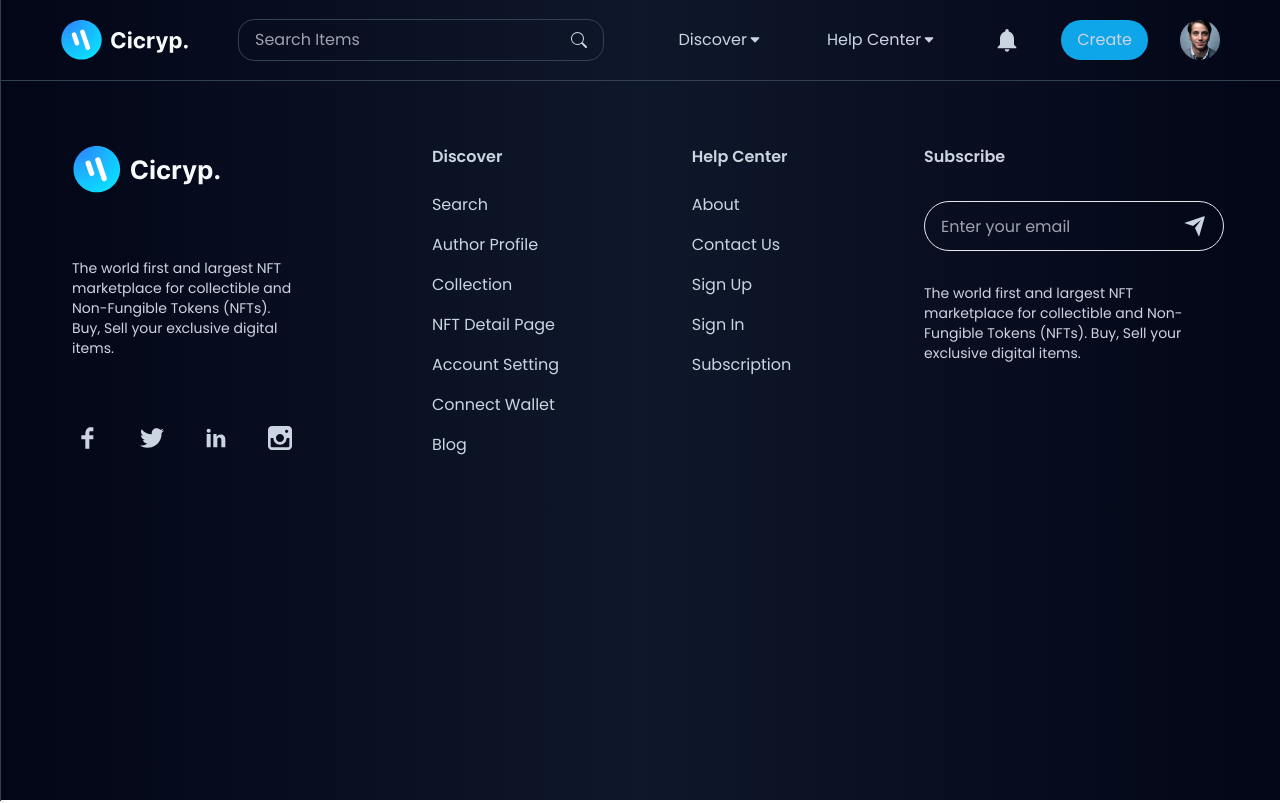
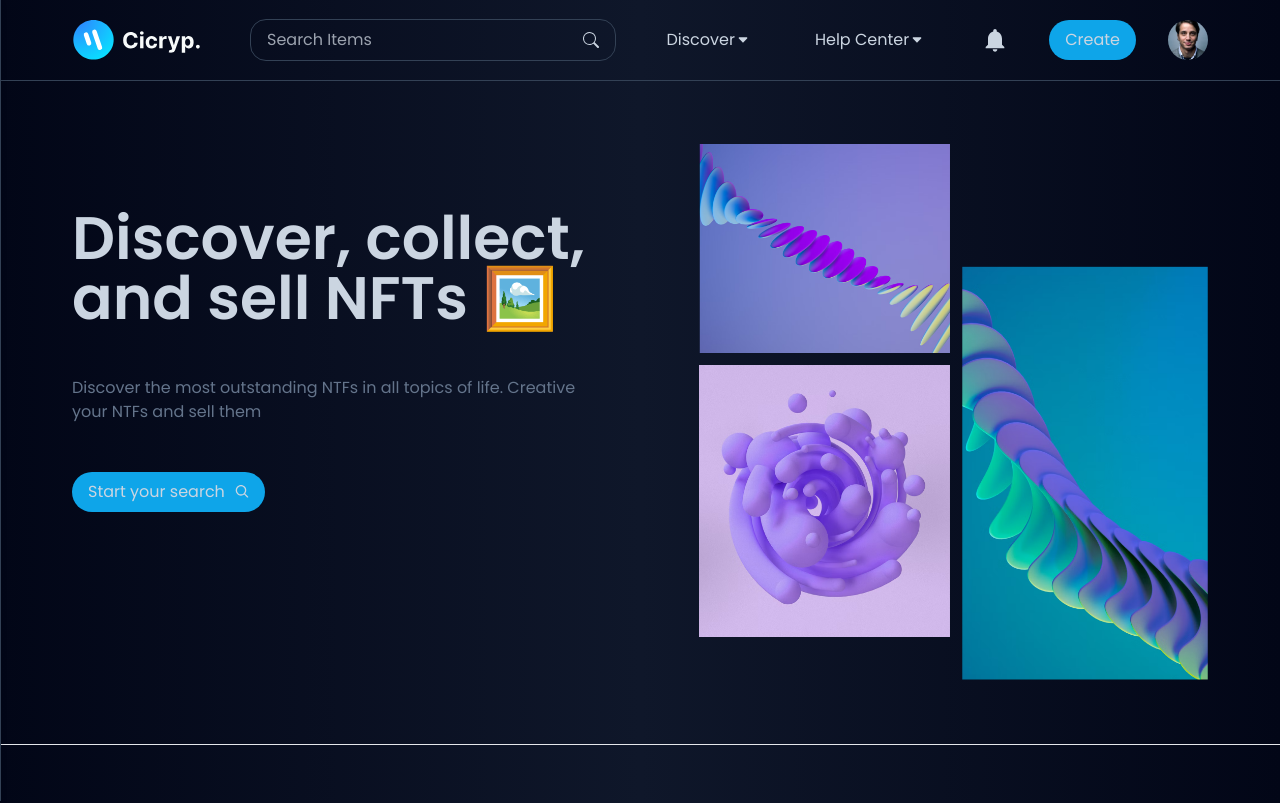
Before and after one commit to Devgrammer/mint-_magnet_forntend, a Next.js app: page / in a window 1280 px wide. Shown: the top 803 px of the page. Built offline with nearby package versions, Linux system fonts and the light colour scheme.

Commit message:
[ADD]: Hero Section is  added'

```diff
--- /dev/null
+++ b/components/HeroSection/HeroSection.jsx
@@ -0,0 +1,37 @@
+import React from "react";
+import Image from "next/image";
+import images from "../../img";
+import { Button } from "../componentsindex";
+import { CgSearch } from "react-icons/cg";
+
+const Hero = () => {
+  return (
+    <div className="hero-container flex flex-col md:flex-row justify-between gap-y-16 md:gap-y-0 gap-x-24 my-16 items-start text-slate-300">
+      {/* HERO LEFT PART */}
+      <div className="hero-container-left space-y-12 mt-16 w-full md:w-[55%]">
+        <div className="hero-container-heading text-6xl  font-semibold leading-18">
+          Discover, collect, and sell NFTs 🖼️
+        </div>
+        <div className="text-slate-500 ">
+          Discover the most outstanding NTFs in all topics of life. Creative
+          your NTFs and sell them
+        </div>
+
+        <Button
+          btnText={
+            <div className="flex items-center gap-2">
+              Start your search <CgSearch />{" "}
+            </div>
+          }
+        />
+      </div>
+
+      {/* HERO RIGHT PART */}
+      <div className="hero-container-right flex justify-end">
+        <Image src={images.hero} alt="hero-img" width={600} height={600} />
+      </div>
+    </div>
+  );
+};
+
+export default Hero;
--- a/components/NavBar/NavBar.jsx
+++ b/components/NavBar/NavBar.jsx
@@ -70,7 +70,7 @@ const NavBar = () => {
 
   return (
     <div className="navbar w-full flex justify-center outline outline-1 outline-slate-700 bg-gradient-to-r from-slate-950 via-slate-900 to-slate-950 backdrop-blur-4xl text-slate-300  ">
-      <div className="navbar-container  w-[1200px] h-[80px] flex justify-between items-center mx-[60px] py-[40px]">
+      <div className="navbar-container  w-[1200px] h-[80px] flex justify-between items-center px-8 py-[40px]">
         {/* LEFT SECTION START */}
         <div className="navbar-container-left flex  items-center  gap-8 md:gap-12 ">
           <div className="logo flex items-center">
@@ -168,8 +168,6 @@ const NavBar = () => {
           setOpenSideMenu={setOpenSideMenu}
           openSideMenu={openSideMenu}
         />
-        {/* {openSideMenu && (
-          )} */}
       </div>
     </div>
   );
--- a/components/componentsindex.js
+++ b/components/componentsindex.js
@@ -1,6 +1,7 @@
 import Button from "./Button/Button";
 import NavBar from "./NavBar/NavBar";
 import Footer from "./Footer/Footer";
+import HeroSection from "./HeroSection/HeroSection"
 
 
-export {Button, NavBar, Footer};
+export {Button, NavBar, Footer, HeroSection};
--- a/pages/_app.js
+++ b/pages/_app.js
@@ -1,13 +1,15 @@
 import "@/styles/globals.css";
-import { Footer, NavBar } from "@/components/componentsindex";
+import { Footer, HeroSection, NavBar } from "@/components/componentsindex";
 
 
- const App = ({ Component, pageProps })=>(
-    <main className="w-full min-w-[480px] min-h-screen overflow-hidden">
-    <NavBar/>
-    <Component {...pageProps}/>
-    <Footer/>
- </main>
-    );
+const App = ({ Component, pageProps }) => (
+   <main className="max-w-full min-w-[480px]  min-h-screen overflow-hidden">
+      <NavBar />
+      <div className="components-container max-w-[1200px] mx-auto  px-8">
+         <Component { ...pageProps } />
+      </div>
+      <Footer />
+   </main>
+);
 
- export default App;
+export default App;
--- a/pages/index.js
+++ b/pages/index.js
@@ -1,8 +1,9 @@
+import { HeroSection } from '@/components/componentsindex'
 import React from 'react'
 
 const Home = () => {
   return (
-    <></>
+  <HeroSection/>
   )
 }
 
```
